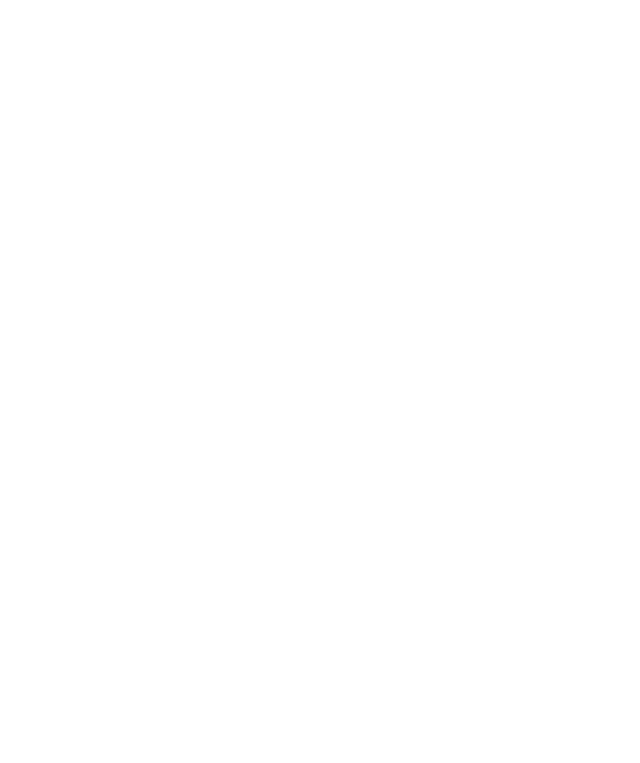
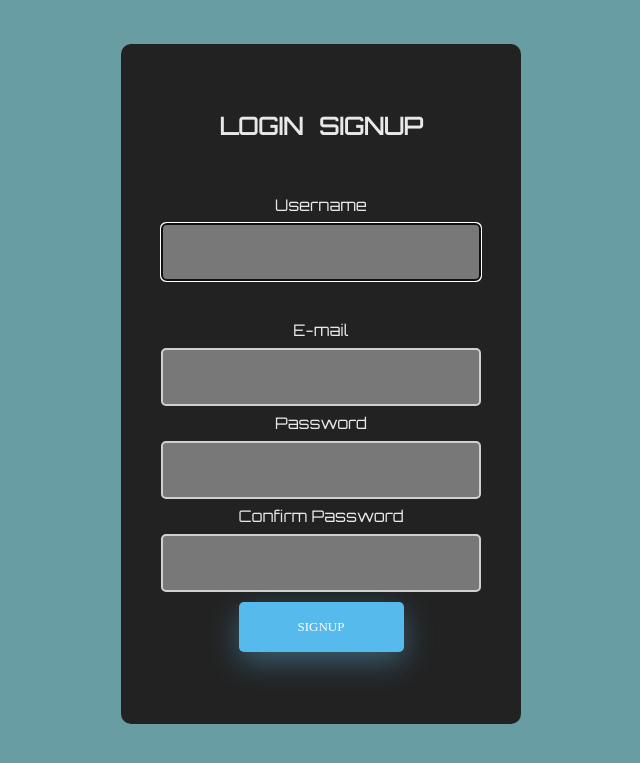
Before and after one commit to Wisieneu/chandra, a Django app: page /signup/ in a window 1280 px wide. Before the commit the part shown is empty. Shown: the top 763 px of the page, without its empty margins (319-959 px from the left). Run offline with Django 4.2, Linux system fonts and the light colour scheme.

Commit message:
Add signup page and style it

```diff
--- a/users/static/users/users.css
+++ b/users/static/users/users.css
@@ -130,7 +130,7 @@ align-items: center;
     border-bottom:  1px solid #19a4bd;
 }
 
-input#password, input#username {
+input#password, input#username, input#email, input#confirmpassword {
     border-radius: 5px 5px 5px 5px;
     display: inline-block;
     font-size: 16px;
@@ -181,3 +181,7 @@ width: 50%;
 .forgotPassword {
     border-top: 2px solid #d0d0d0;
 }
+
+.email {
+    margin-top: 2em;
+}
--- a/users/templates/users/login.html
+++ b/users/templates/users/login.html
@@ -15,15 +15,15 @@
     <div class="formContent">
        <div class="toplinks">
 
-           <a href="./login_page.html">
+           <a href="{% url 'login' %}">
                <h2 class="formLabel">Login</h2>
            </a>
-           <a href="">
+           <a href="{% url 'signup' %}">
                <h2 class="formLabel">Signup</h2>
            </a>
        </div>
 
-        <form role="form" method="POST" action="./login_page.html">
+        <form role="form" method="POST" action="./login.html">
 
 <div>
     <label for="username">Username</label>
--- a/users/templates/users/signup.html
+++ b/users/templates/users/signup.html
@@ -0,0 +1,59 @@
+{% load static %}
+<!DOCTYPE html>
+<html lang="en">
+<head>
+    <meta charset="UTF-8">
+    <meta http-equiv="X-UA-Compatible" content="IE=edge">
+    <meta name="viewport" content="width=device-width, initial-scale=1.0">
+    <link rel="stylesheet" type="text/css" href="{% static 'users/users.css' %}">
+    <link rel="preconnect" href="https://fonts.googleapis.com">
+    <link rel="preconnect" href="https://fonts.gstatic.com" crossorigin>
+    <link href="https://fonts.googleapis.com/css2?family=Montserrat:wght@100;300;500;700&family=Orbitron&display=swap" rel="stylesheet">
+    <title>Signup Page</title>
+</head>
+<body>
+    <div class="formContent">
+        <div class="toplinks">
+
+            <a href="{% url 'login' %}">
+                <h2 class="formLabel">Login</h2>
+            </a>
+            <a href="{% url 'signup' %}">
+                <h2 class="formLabel">Signup</h2>
+            </a>
+        </div>
+
+         <form role="form" method="POST" action="./signup.html">
+
+ <div>
+     <label for="username">Username</label>
+         <div><input id="username" type="text" class="form-control" name="username" value required autofocus></div>
+ </div>
+
+ <div class="email">
+    <label class="email" for="email">E-mail</label>
+        <div><input id="email" type="email" class="form-control" name="email" required></div>
+</div>
+
+ <div>
+     <label for="password">Password</label>
+         <div><input id="password" type="password" class="form-control" name="password" required></div>
+ </div>
+
+ <div>
+    <label for="confirmpassword">Confirm Password</label>
+        <div><input id="confirmpassword" type="password" class="form-control" name="confirmpassword" required></div>
+</div>
+
+
+
+
+
+ <button type="submit" class="" id="signup-button">Signup</button>
+         </form>
+
+
+
+     </div>
+</body>
+</html>
```
